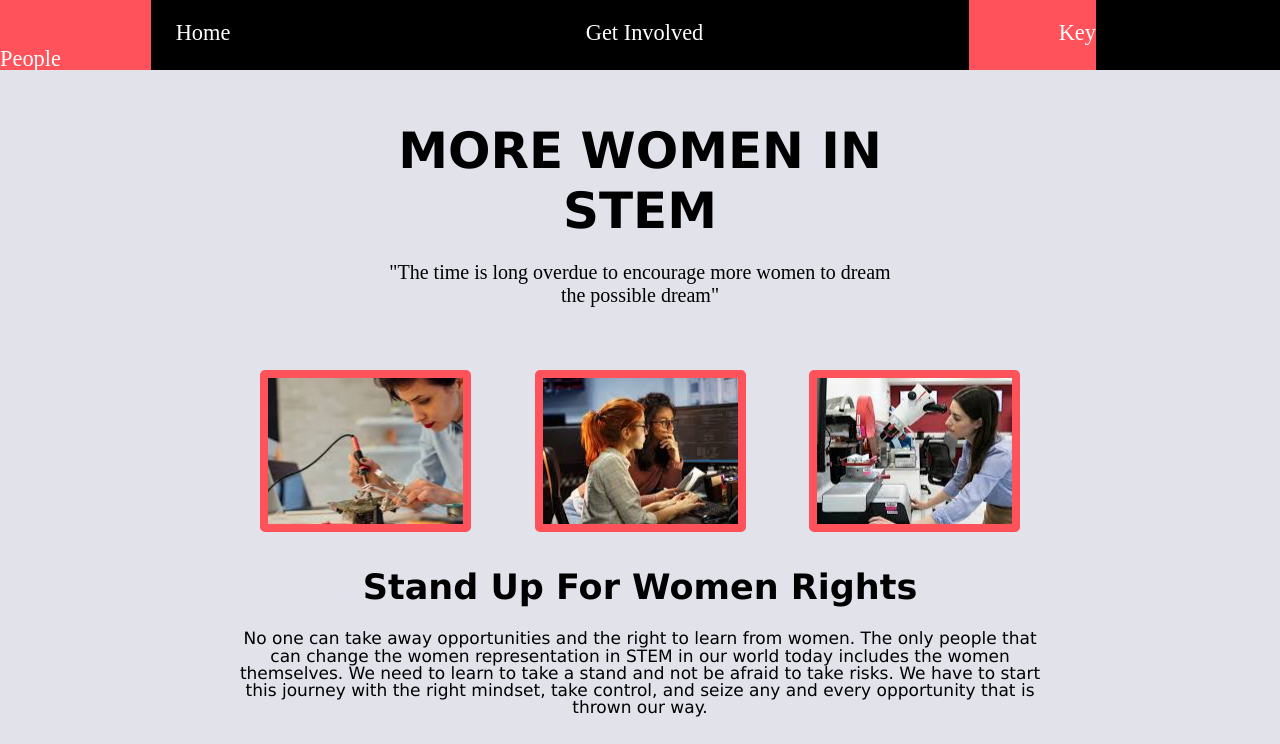
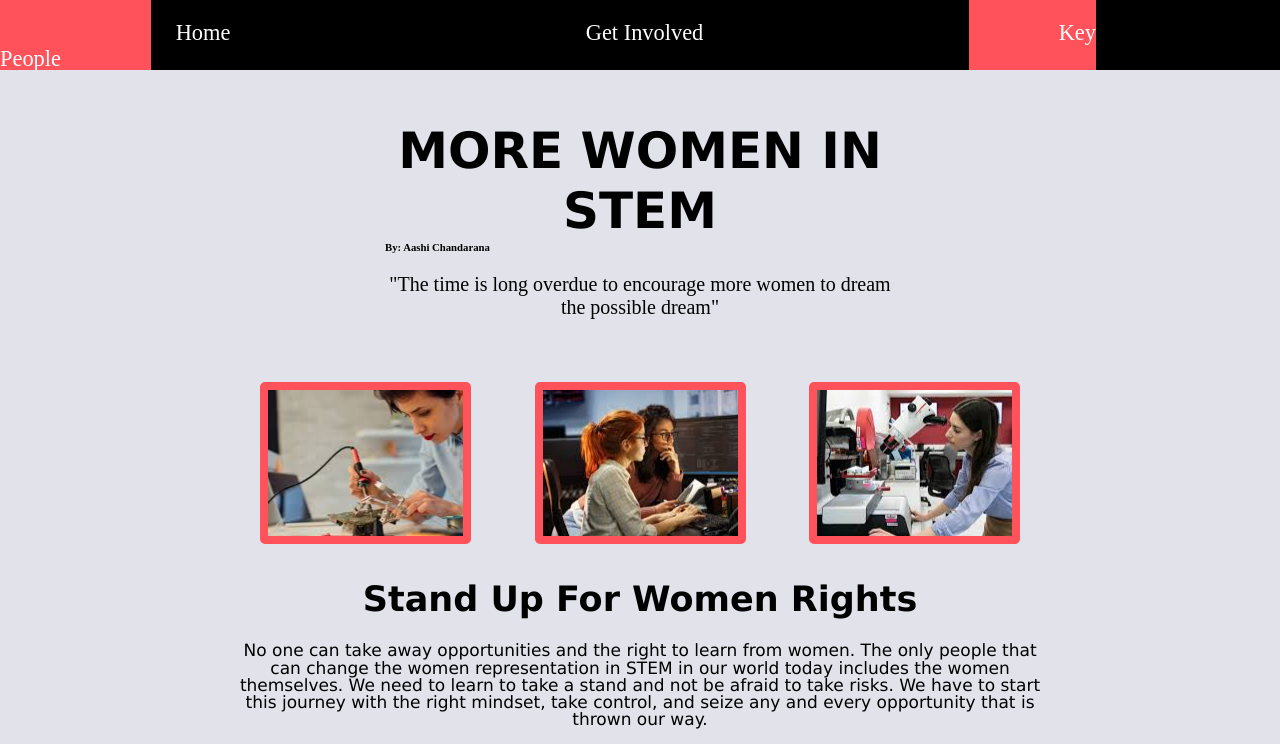
Before and after one commit to aashichandarana/womeninstem.github.io, a plain HTML site: page index.html in a window 1280 px wide. Shown: the top 744 px of the page. Drawn offline with Linux system fonts and the light colour scheme.

Commit message:
Update index.html

```diff
--- a/index.html
+++ b/index.html
@@ -33,6 +33,7 @@
 
     <header>
       <h1>MORE WOMEN IN STEM</h1>
+      <h6>By: Aashi Chandarana</h6>
       <p class="home">"The time is long overdue to encourage more women to dream the possible dream"</p>
     </header>
 
```
